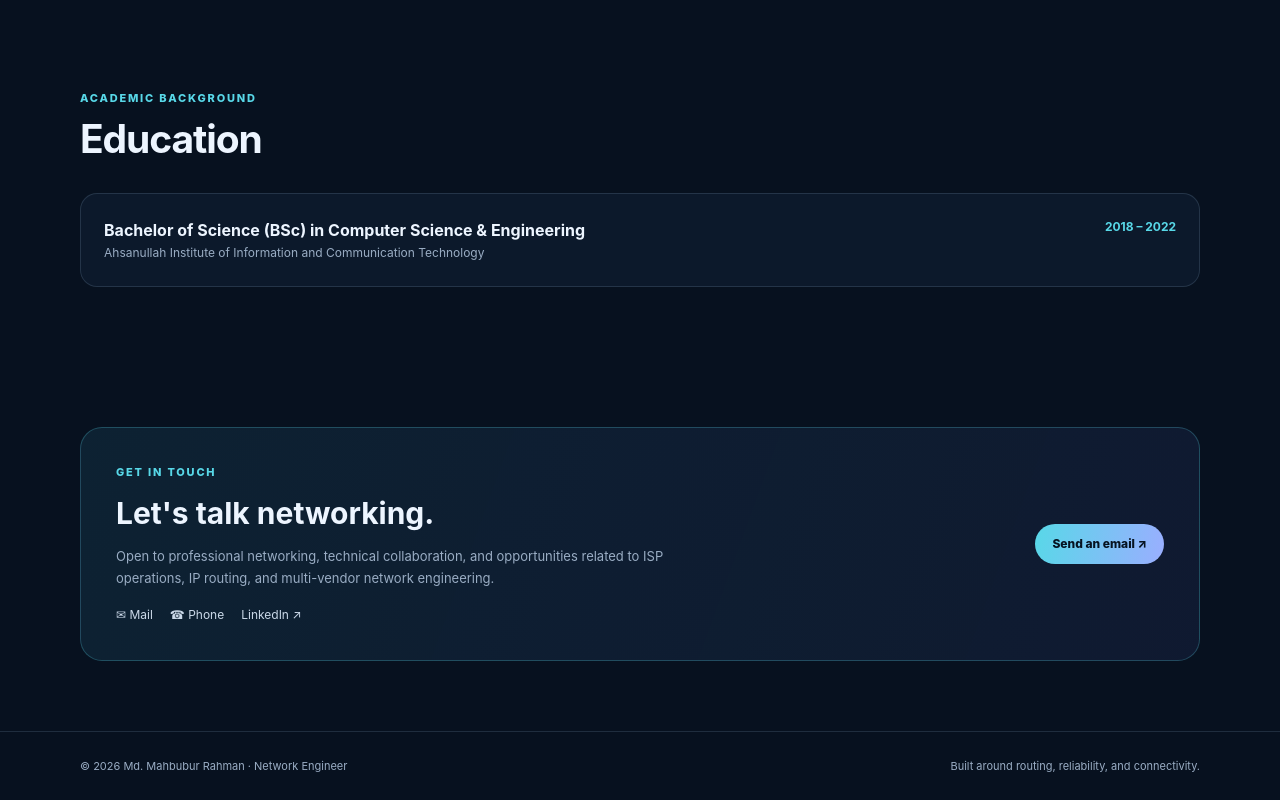
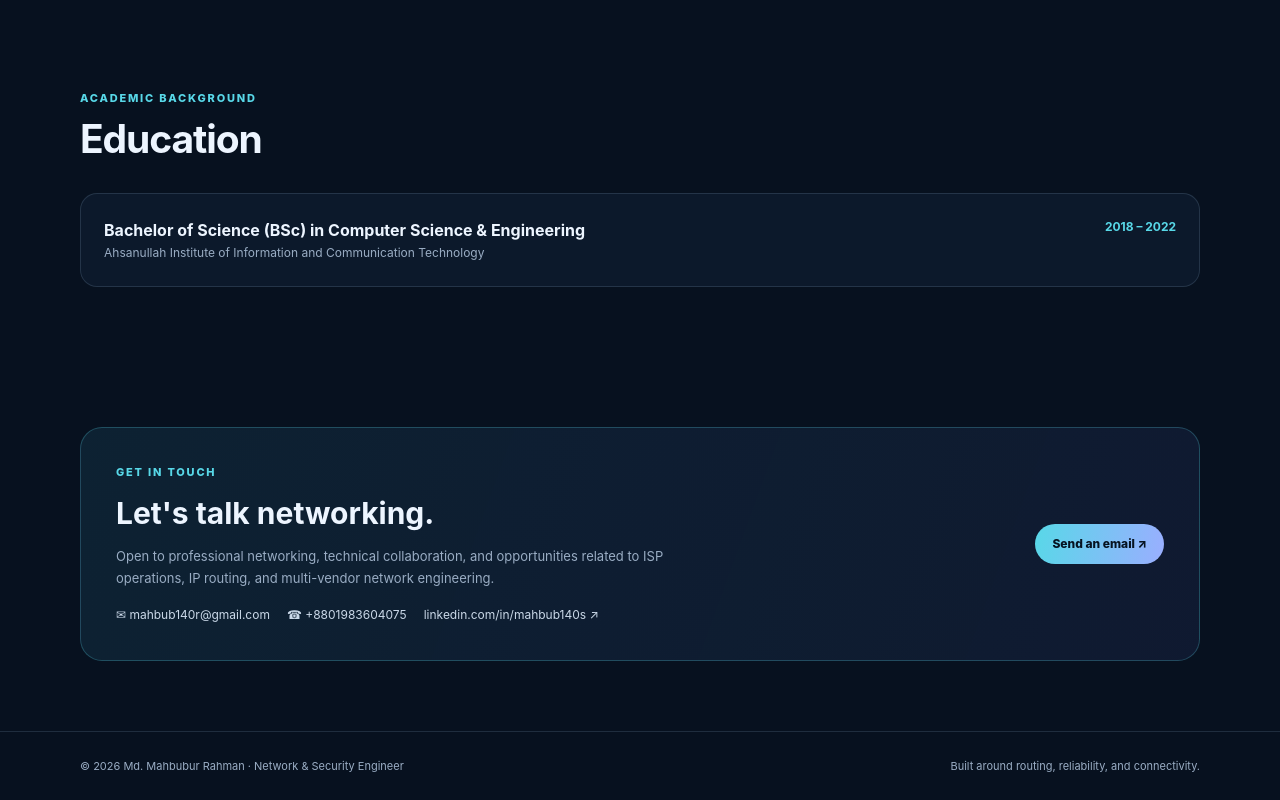
Before and after one commit to mahbub140s/portfolio, a plain HTML site: page index.html in a window 1280 px wide. Shown: the part 5465-6265 px from the top of the page. Drawn offline with Linux system fonts and the light colour scheme.

Commit message:
Update index.html

```diff
--- a/index.html
+++ b/index.html
@@ -173,9 +173,9 @@ section{padding:70px 0}.section-head{max-width:690px;margin-bottom:30px}.section
 
 <section id="education" class="reveal"><div class="section-head"><div class="kicker">Academic background</div><h2>Education</h2></div><div class="edu"><div><h3>Bachelor of Science (BSc) in Computer Science &amp; Engineering</h3><p>Ahsanullah Institute of Information and Communication Technology</p></div><div class="edu-year">2018 – 2022</div></div></section>
 
-<section id="contact" class="reveal"><div class="contact-box"><div><div class="kicker">Get in touch</div><h2 style="font-size:30px;margin:8px 0">Let's talk networking.</h2><p>Open to professional networking, technical collaboration, and opportunities related to ISP operations, IP routing, and multi-vendor network engineering.</p><div class="contact-details"><a href="mailto:mahbub140r@gmail.com">✉ Mail</a><a href="tel:+8801983604075">☎ Phone</a><a href="https://www.linkedin.com/in/mahbub140s" target="_blank" rel="noopener">LinkedIn ↗</a></div></div><a class="btn primary" href="mailto:mahb140r@gmail.com">Send an email ↗</a></div></section>
+<section id="contact" class="reveal"><div class="contact-box"><div><div class="kicker">Get in touch</div><h2 style="font-size:30px;margin:8px 0">Let's talk networking.</h2><p>Open to professional networking, technical collaboration, and opportunities related to ISP operations, IP routing, and multi-vendor network engineering.</p><div class="contact-details"><a href="mailto:mahbub140r@gmail.com">✉ mahbub140r@gmail.com</a><a href="tel:+8801983604075">☎ +8801983604075</a><a href="https://www.linkedin.com/in/mahbub140s" target="_blank" rel="noopener">linkedin.com/in/mahbub140s ↗</a></div></div><a class="btn primary" href="mailto:mahb140r@gmail.com">Send an email ↗</a></div></section>
 </div></main>
-<footer><div class="container footer-inner"><span>© <span id="year"></span> Md. Mahbubur Rahman · Network Engineer</span><span>Built around routing, reliability, and connectivity.</span></div></footer>
+<footer><div class="container footer-inner"><span>© <span id="year"></span> Md. Mahbubur Rahman · Network & Security Engineer</span><span>Built around routing, reliability, and connectivity.</span></div></footer>
 <script>
 const menuBtn=document.getElementById('menuBtn'),navLinks=document.getElementById('navLinks');
 menuBtn.addEventListener('click',()=>{const open=navLinks.classList.toggle('open');menuBtn.setAttribute('aria-expanded',String(open));menuBtn.textContent=open?'×':'☰'});
```
